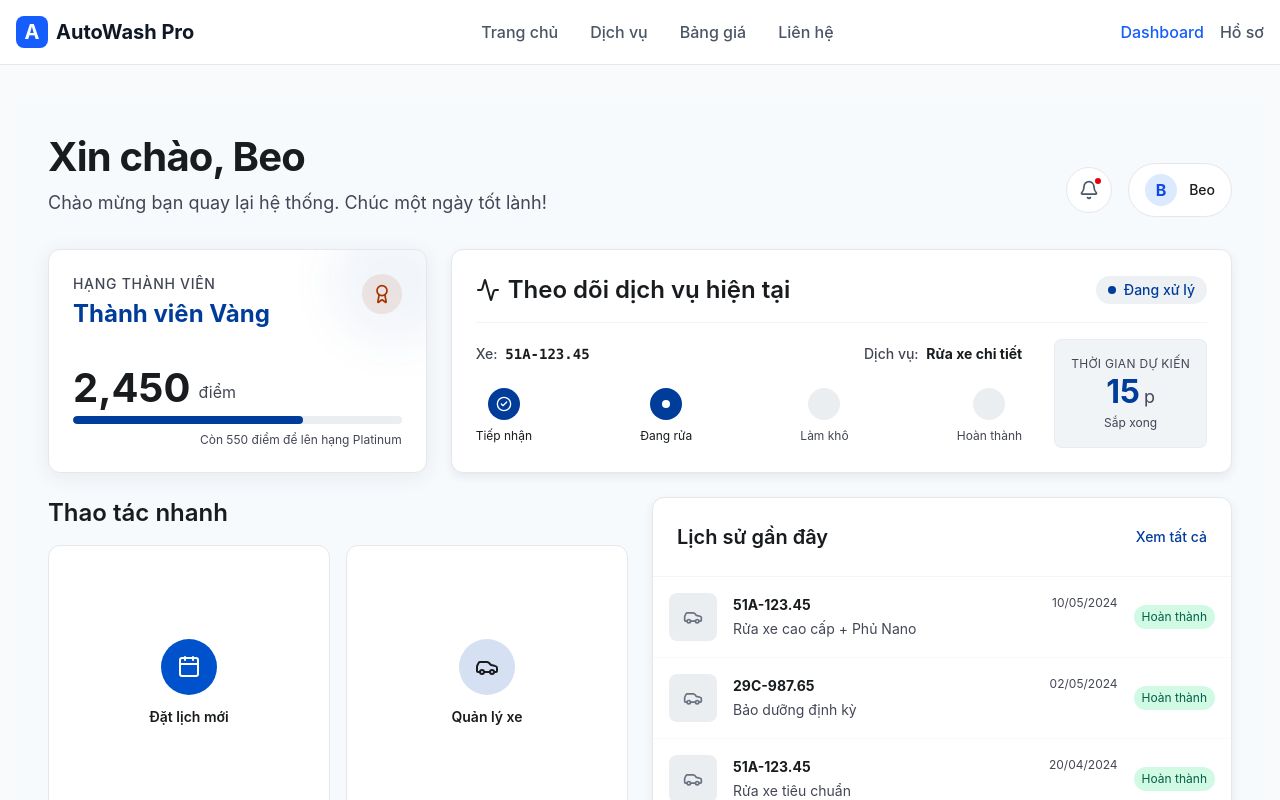
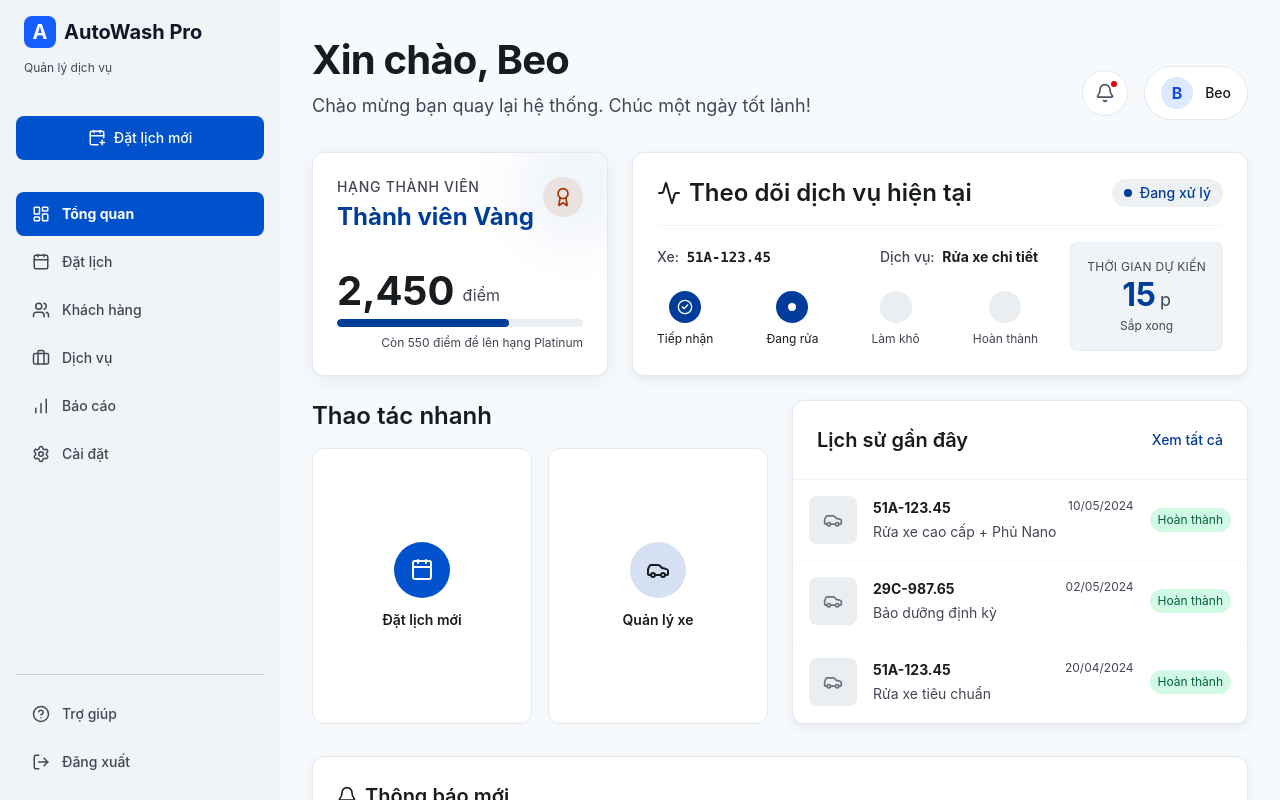
Before and after one commit to AutoWashPro-dev/AutoWashPro_FE, a React (Vite) app: page /login in a window 1280 px wide. Both pictures are taken after typing "name@example.com", "Sample123" into the empty fields and a click on the button "Đăng nhập". Shown: the top 800 px of the page. Built offline with nearby package versions, Linux system fonts and the light colour scheme.

Commit message:
feat: implement application routing and side navigation component

```diff
--- a/src/components/layout/SideNavBar.jsx
+++ b/src/components/layout/SideNavBar.jsx
@@ -4,56 +4,46 @@
   LayoutDashboard,
   CalendarPlus,
   Users,
-  Wrench,
+  Briefcase,
   BarChart,
   Settings,
   HelpCircle,
   LogOut,
-  Plus
+  Calendar
 } from 'lucide-react';
+import Logo from '../common/Logo';
 
 export default function SideNavBar() {
   const navItems = [
     { name: 'Tổng quan', path: '/customer/dashboard', icon: LayoutDashboard },
-    { name: 'Đặt lịch', path: '/customer/booking', icon: CalendarPlus },
-    { name: 'Khách hàng', path: '/customer/customers', icon: Users },
-    { name: 'Dịch vụ', path: '/customer/services', icon: Wrench },
+    { name: 'Đặt lịch', path: '/customer/booking', icon: Calendar },
+    { name: 'Khách hàng', path: '/customer/loyalty', icon: Users },
+    { name: 'Dịch vụ', path: '/customer/cars', icon: Briefcase },
     { name: 'Báo cáo', path: '/customer/reports', icon: BarChart },
+    { name: 'Cài đặt', path: '/customer/profile', icon: Settings },
   ];
 
   return (
-    <div className="bg-[#f1f4f7] border-[#c3c6d6] border-r border-solid flex flex-col gap-[8px] h-screen items-start pl-[16px] pr-[17px] py-[16px] w-[280px] shrink-0 sticky top-0">
-      {/* Logo Area */}
-      <div className="w-full pb-[16px]">
-        <div className="flex flex-col gap-[4px] px-[16px] py-[24px] w-full">
-          <div className="w-full">
-            <h1 className="font-['Inter'] font-black text-[#003d9b] text-[24px] leading-[32px] m-0">
-              AutoWash Pro
-            </h1>
+    <div className="bg-[#f1f4f7] flex flex-col gap-[8px] h-screen items-start p-[16px] w-[280px] shrink-0 sticky top-0">
+      <div className="flex flex-col items-start pb-[32px] w-full">
+        <div className="flex flex-col gap-[4px] items-start px-[8px] w-full">
+          <div className="flex flex-col items-start w-full pb-2">
+            <Logo />
           </div>
-          <div className="w-full">
-            <p className="font-['Inter'] font-normal text-[#434654] text-[12px] leading-[16px] m-0">
-              Quản lý dịch vụ
-            </p>
+          <div className="flex flex-col items-start w-full">
+            <p className="font-normal text-[#434654] text-[12px] leading-[16px]">Quản lý dịch vụ</p>
           </div>
         </div>
       </div>
 
-      {/* Action Button */}
-      <div className="w-full pb-[24px]">
-        <Link
-          to="/customer/booking"
-          className="bg-[#0052cc] drop-shadow-[0px_1px_1px_rgba(0,0,0,0.05)] flex gap-[8px] items-center justify-center px-[16px] py-[12px] rounded-[12px] w-full transition-colors hover:bg-[#0043a8]"
-        >
-          <Plus size={14} className="text-[#c4d2ff]" />
-          <span className="font-['Inter'] font-bold text-[#c4d2ff] text-[14px] leading-[20px]">
-            Đặt lịch mới
-          </span>
+      <div className="flex flex-col items-start pb-[24px] w-full">
+        <Link to="/customer/booking" className="bg-[#0052cc] hover:bg-[#0047b3] transition-colors flex gap-[8px] items-center justify-center px-[16px] py-[12px] rounded-[8px] w-full text-white">
+          <CalendarPlus size={18} />
+          <span className="font-medium text-[14px] leading-[20px]">Đặt lịch mới</span>
         </Link>
       </div>
 
-      {/* Main Nav Links */}
-      <div className="flex-1 w-full flex flex-col gap-[4px] overflow-y-auto overflow-x-hidden no-scrollbar">
+      <nav className="flex flex-1 flex-col gap-[4px] items-start w-full">
         {navItems.map((item) => (
           <NavLink
             key={item.path}
@@ -61,58 +51,32 @@
             className={({ isActive }) =>
               `flex gap-[12px] items-center px-[16px] py-[12px] rounded-[8px] w-full transition-colors ${
                 isActive
-                  ? 'bg-[#0052cc] text-[#c4d2ff] font-bold'
-                  : 'text-[#434654] font-medium hover:bg-[#e2e6eb]'
+                  ? 'bg-[#0052cc] text-[#c4d2ff]'
+                  : 'text-[#434654] hover:bg-gray-200'
               }`
             }
           >
             {({ isActive }) => (
               <>
-                <item.icon size={18} className={isActive ? 'text-[#c4d2ff]' : 'text-[#434654]'} />
-                <span className="text-[14px] leading-[20px]">{item.name}</span>
+                <item.icon size={18} className={isActive ? 'text-white' : ''} />
+                <span className={`text-[14px] leading-[20px] ${isActive ? 'font-bold text-white' : 'font-medium'}`}>
+                  {item.name}
+                </span>
               </>
             )}
           </NavLink>
         ))}
+      </nav>
 
-        {/* Spacer to push Settings to bottom */}
-        <div className="flex-1 min-h-[48px]"></div>
-
-        {/* Settings Link */}
-        <NavLink
-          to="/customer/settings"
-          className={({ isActive }) =>
-            `flex gap-[12px] items-center px-[16px] py-[12px] rounded-[8px] w-full transition-colors ${
-              isActive
-                ? 'bg-[#0052cc] text-[#c4d2ff] font-bold'
-                : 'text-[#434654] font-medium hover:bg-[#e2e6eb]'
-            }`
-          }
-        >
-          {({ isActive }) => (
-            <>
-              <Settings size={18} className={isActive ? 'text-[#c4d2ff]' : 'text-[#434654]'} />
-              <span className="text-[14px] leading-[20px]">Cài đặt</span>
-            </>
-          )}
-        </NavLink>
-      </div>
-
-      {/* Bottom Nav Links */}
-      <div className="w-full pt-[8px]">
-        <div className="border-[#c3c6d6] border-t border-solid flex flex-col gap-[4px] pt-[17px] w-full">
-          <NavLink
-            to="/customer/help"
-            className="flex gap-[12px] items-center px-[16px] py-[12px] rounded-[8px] w-full transition-colors hover:bg-[#e2e6eb] text-[#434654] font-medium"
-          >
-            <HelpCircle size={18} />
-            <span className="text-[14px] leading-[20px]">Trợ giúp</span>
-          </NavLink>
-          <button className="flex gap-[12px] items-center px-[16px] py-[12px] rounded-[8px] w-full transition-colors hover:bg-[#fee2e2] text-[#ba1a1a] font-medium">
-            <LogOut size={18} />
-            <span className="text-[14px] leading-[20px]">Đăng xuất</span>
-          </button>
-        </div>
+      <div className="border-[#c3c6d6] border-t flex flex-col gap-[4px] items-start pt-[17px] w-full">
+        <a href="#" className="flex gap-[12px] items-center px-[16px] py-[12px] rounded-[8px] w-full text-[#434654] hover:bg-gray-200 transition-colors">
+          <HelpCircle size={18} />
+          <span className="font-medium text-[14px] leading-[20px]">Trợ giúp</span>
+        </a>
+        <a href="#" className="flex gap-[12px] items-center px-[16px] py-[12px] rounded-[8px] w-full text-[#434654] hover:bg-gray-200 transition-colors">
+          <LogOut size={18} />
+          <span className="font-medium text-[14px] leading-[20px]">Đăng xuất</span>
+        </a>
       </div>
     </div>
   );
```
Also changed, not shown: src/app/router/index.jsx (+4 -4 lines).
